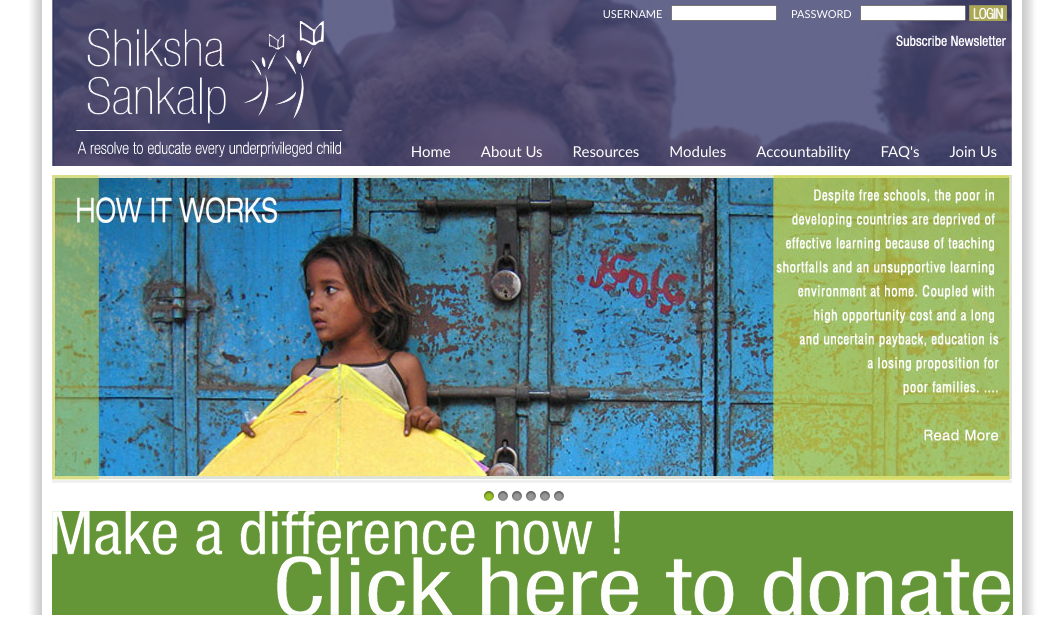
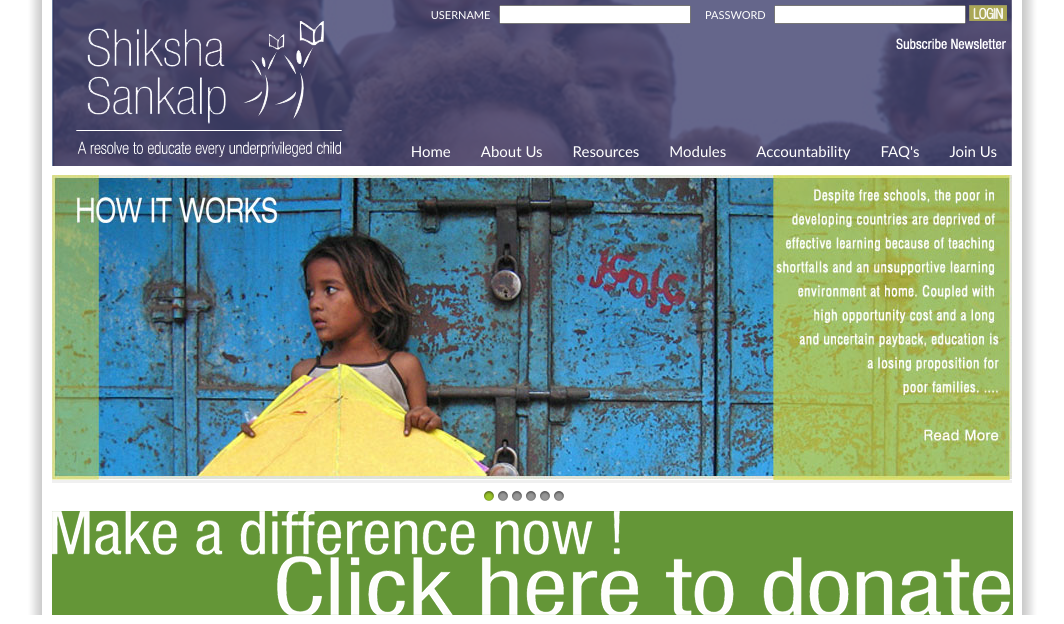
Before and after one commit to Airzign/Shiksha-Sankalp, a PHP site: page / in a window 1280 px wide. Shown: the top 624 px of the page, without its empty margins (108-1172 px from the left). Run offline with PHP 8.4, Linux system fonts and the light colour scheme; data that the repository does not hold is empty.

Commit message:
Solve A2

```diff
--- a/css/general.css
+++ b/css/general.css
@@ -435,8 +435,9 @@ z-index: 100;
 }
 .width
 {
-	width:102px;
-	height:12px;
+	width:188px;
+	height:15px;
+	font-size:12px;
 }
 .center
 {
```
